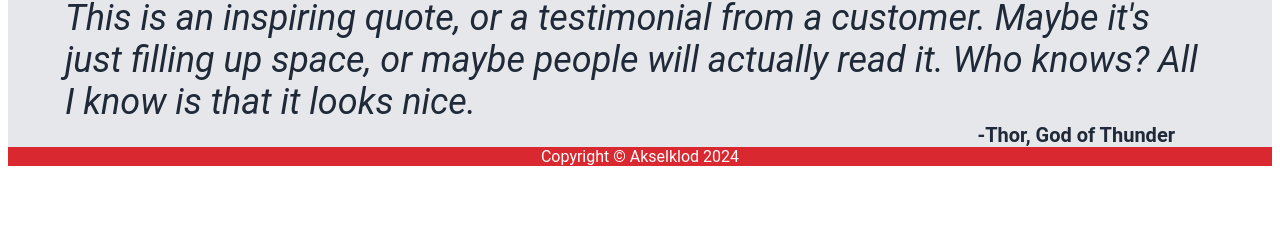
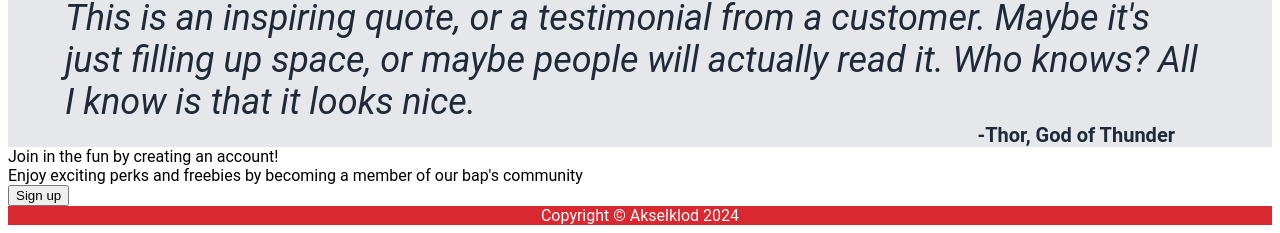
Before and after one commit to axelklaudedelgado/odin-landing-page-practice, a plain HTML site: page index.html in a window 1280 px wide. Shown: the part 788-1021 px from the top of the page. Before the commit the page ends 962 px from the top, so only its background shows below. Drawn offline with Linux system fonts and the light colour scheme.

Commit message:
Add content for action section

```diff
--- a/index.html
+++ b/index.html
@@ -67,6 +67,13 @@
     </div>
 
     <div class="action">
+        <div class="container">
+            <div class="text">Join in the fun by creating an account!</div>
+            <div class="container-two">
+                <div class="subtext">Enjoy exciting perks and freebies by becoming a member of our bap's community</div>
+                <button class="sign-up-button">Sign up</button>
+            </div>
+        </div>
 
     </div>
 
```
